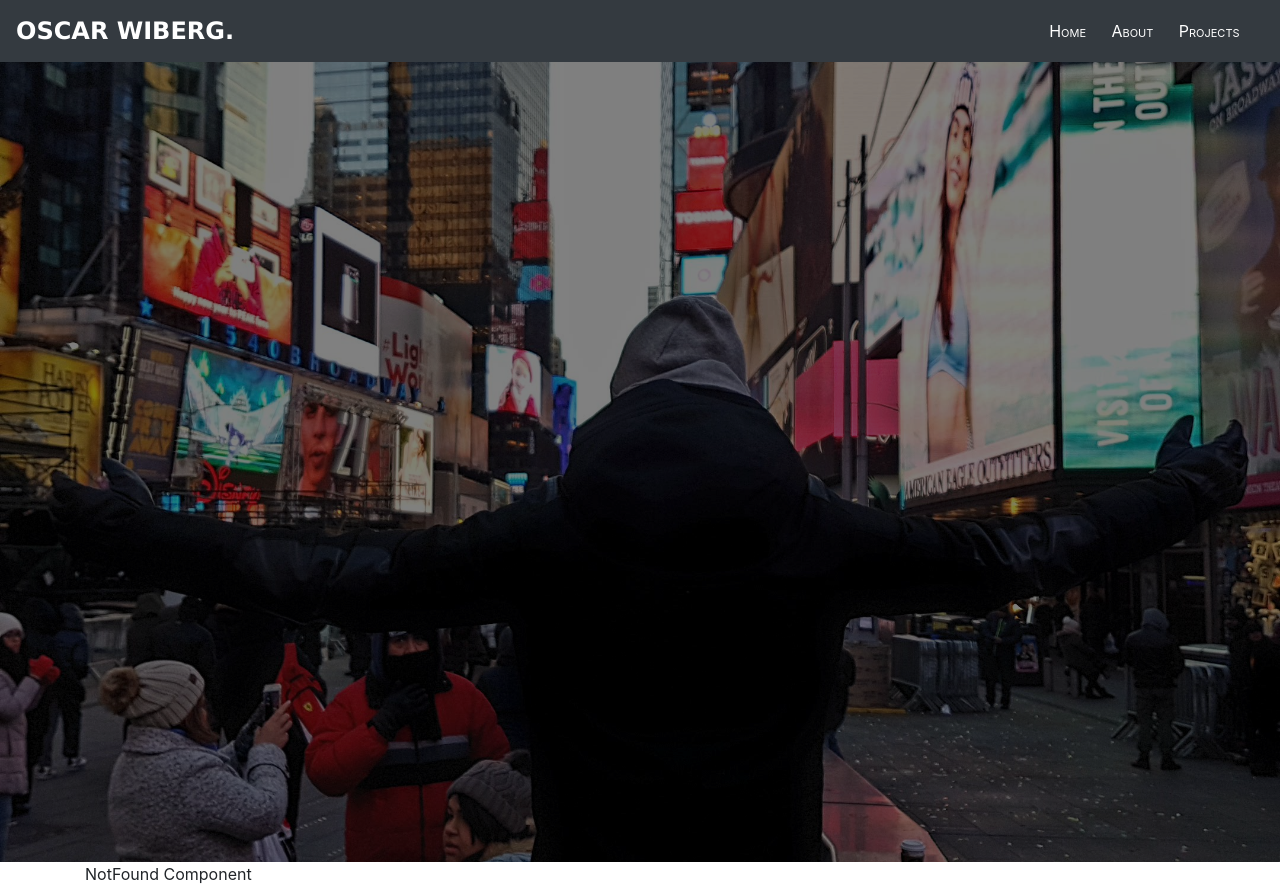
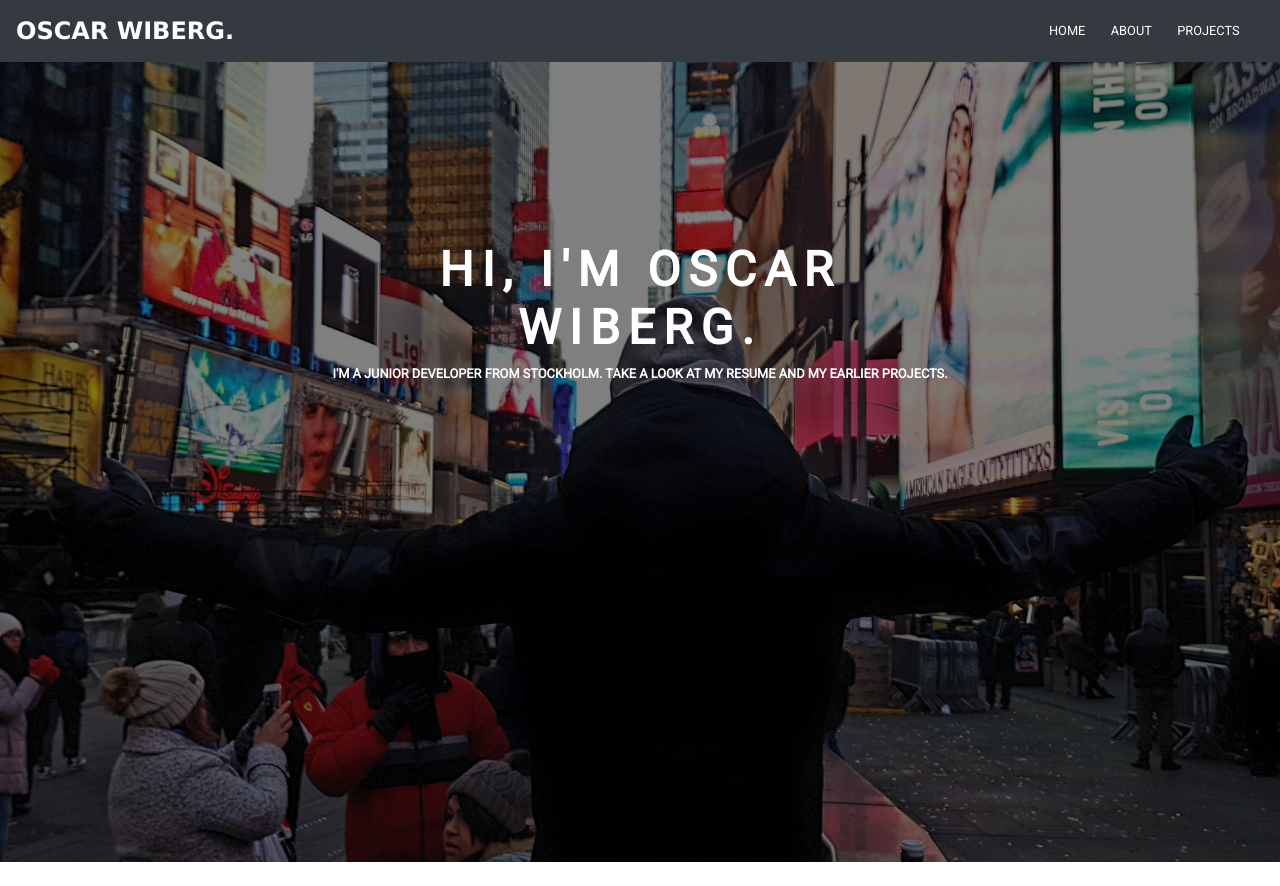
Before and after one commit to oscarwiberg/portfolio, a React (Create React App) app: page / in a window 1280 px wide. After the commit the page ends 862 px from the top, so only its background shows below. Built offline with nearby package versions, Linux system fonts and the light colour scheme.

Commit message:
picture and text done, CTA button to resume left

```diff
--- a/public/index.html
+++ b/public/index.html
@@ -2,29 +2,14 @@
 <html lang="en">
   <head>
     <meta charset="utf-8" />
-    <link rel="icon" href="%PUBLIC_URL%/favicon.ico" />
     <meta name="viewport" content="width=device-width, initial-scale=1" />
-    <meta name="theme-color" content="#000000" />
-    <meta
-      name="description"
-      content="Web site created using create-react-app"
+    <meta name="portfolio" content="My developer portfolio" />
+    <link
+      href="https://fonts.googleapis.com/css2?family=Roboto&display=swap"
+      rel="stylesheet"
     />
-    <link rel="apple-touch-icon" href="%PUBLIC_URL%/logo192.png" />
-    <!--
-      manifest.json provides metadata used when your web app is installed on a
-      user's mobile device or desktop. See https://developers.google.com/web/fundamentals/web-app-manifest/
-    -->
     <link rel="manifest" href="%PUBLIC_URL%/manifest.json" />
-    <!--
-      Notice the use of %PUBLIC_URL% in the tags above.
-      It will be replaced with the URL of the `public` folder during the build.
-      Only files inside the `public` folder can be referenced from the HTML.
-
-      Unlike "/favicon.ico" or "favicon.ico", "%PUBLIC_URL%/favicon.ico" will
-      work correctly both with client-side routing and a non-root public URL.
-      Learn how to configure a non-root public URL by running `npm run build`.
-    -->
-    <title>React App</title>
+    <title>Dev Oscar Portfolio</title>
   </head>
   <body>
     <noscript>You need to enable JavaScript to run this app.</noscript>
--- a/src/App.js
+++ b/src/App.js
@@ -6,8 +6,8 @@ import { BrowserRouter as Router, Switch, Route } from 'react-router-dom';
 import NavbarComponent from './components/Navbar/Navbar';
 import About from './components/pages/About';
 import Projects from './components/pages/Projects';
-import NotFound from './components/pages/NotFound';
-import Jumbo from './components/Jumbo';
+
+import Jumbo from './components/pages/Jumbo';
 
 function App() {
   return (
@@ -19,7 +19,6 @@ function App() {
           <Switch>
             <Route path="/about" component={About} />
             <Route path="/projects" component={Projects} />
-            <Route component={NotFound} />
           </Switch>
         </Container>
       </Router>
--- a/src/components/Jumbo.css
+++ /dev/null
@@ -1,6 +0,0 @@
-.img-ny {
-  height: 100vh;
-  width: 100vw;
-  object-fit: cover;
-  filter: brightness(50%);
-}
--- a/src/components/Jumbo.jsx
+++ /dev/null
@@ -1,12 +0,0 @@
-import React from 'react';
-import './Jumbo.css';
-
-const Jumbo = () => {
-  return (
-    <div>
-      <img className="img-ny" src="/images/ny.jpg" alt="new-york"></img>
-    </div>
-  );
-};
-
-export default Jumbo;
--- a/src/components/Navbar/Navbar.css
+++ b/src/components/Navbar/Navbar.css
@@ -7,6 +7,7 @@
 #nav-links {
   position: absolute;
   right: 4%;
+  font-size: 0.8rem;
 }
 
 #nav-link {
--- a/src/components/Navbar/Navbar.jsx
+++ b/src/components/Navbar/Navbar.jsx
@@ -12,13 +12,13 @@ const NavbarComponent = () => {
         </Navbar.Brand>
         <Nav id="nav-links" className="mr-auto">
           <Nav.Link id="nav-link" as={Link} to="/">
-            Home
+            HOME
           </Nav.Link>
           <Nav.Link id="nav-link" as={Link} to="/about">
-            About
+            ABOUT
           </Nav.Link>
           <Nav.Link id="nav-link" as={Link} to="/projects">
-            Projects
+            PROJECTS
           </Nav.Link>
         </Nav>
         {/* <Nav id="nav-links">
--- /dev/null
+++ b/src/components/pages/Jumbo.css
@@ -0,0 +1,27 @@
+.img-ny {
+  height: 100vh;
+  width: 100vw;
+  object-fit: cover;
+  filter: brightness(50%);
+}
+
+.text-container {
+  color: white;
+  z-index: 1;
+  text-align: center;
+  position: absolute;
+  top: 40%;
+  left: 50%;
+  transform: translate(-50%, -50%);
+}
+
+h1 {
+  font-weight: bold;
+  letter-spacing: 0.5rem;
+  font-size: 3rem;
+}
+
+p {
+  font-size: 0.8rem;
+  font-weight: bold;
+}
--- /dev/null
+++ b/src/components/pages/Jumbo.jsx
@@ -0,0 +1,19 @@
+import React from 'react';
+import './Jumbo.css';
+
+const Jumbo = () => {
+  return (
+    <div>
+      <div className="text-container">
+        <h1>HI, I'M OSCAR WIBERG.</h1>
+        <p>
+          I'M A JUNIOR DEVELOPER FROM STOCKHOLM. TAKE A LOOK AT MY RESUME AND MY
+          EARLIER PROJECTS.
+        </p>
+      </div>
+      <img className="img-ny" src="/images/ny.jpg" alt="new-york"></img>
+    </div>
+  );
+};
+
+export default Jumbo;
--- a/src/components/pages/NotFound.jsx
+++ /dev/null
@@ -1,7 +0,0 @@
-import React from 'react';
-
-const NotFound = () => {
-  return <div>NotFound Component</div>;
-};
-
-export default NotFound;
--- /dev/null
+++ b/src/index.css
@@ -0,0 +1,3 @@
+body {
+  font-family: 'Roboto', sans-serif;
+}
--- a/src/index.js
+++ b/src/index.js
@@ -2,6 +2,7 @@ import React from 'react';
 import ReactDOM from 'react-dom';
 import App from './App';
 import * as serviceWorker from './serviceWorker';
+import './index.css';
 
 ReactDOM.render(
   <React.StrictMode>
```
